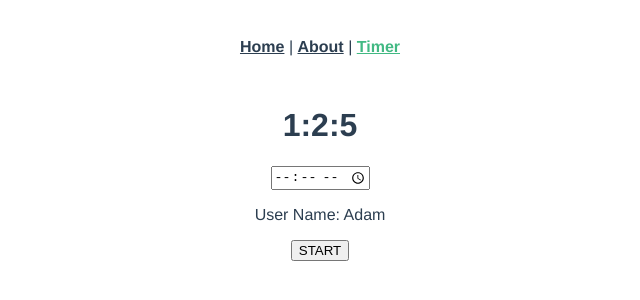
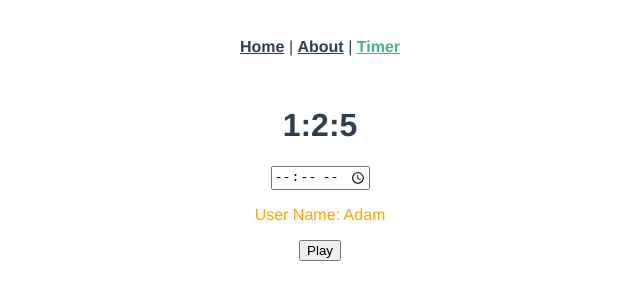
Before and after one commit to adamchenwei/ez-timer, a Vue app: page /#/timer in a window 1280 px wide. Shown: the top 300 px of the page, without its empty margins (320-960 px from the left). Built offline with nearby package versions, Linux system fonts and the light colour scheme.

Commit message:
feat(jsx): with style

```diff
--- a/src/components/EditableSpan.jsx
+++ b/src/components/EditableSpan.jsx
@@ -13,7 +13,12 @@ export default {
   },
   render() {
     return (
-      <span contentEditable onInput={this.change}>
+      <span
+        contentEditable
+        onInput={this.change}
+        style={`
+          font-size: 32px;
+        `}>
         {this.$slots.default}
       </span>
     );
--- a/src/components/UserInfo.jsx
+++ b/src/components/UserInfo.jsx
@@ -5,11 +5,17 @@ export default {
       type: String,
       required: true,
     },
+    textColor: {
+      type: String,
+      required: true,
+    },
   },
   render() {
     return (
       <div>
-        <p>User Name: {this.username}</p>
+        <p style={`
+          color: ${this.textColor}
+        `}>User Name: {this.username}</p>
       </div>
     );
   },
--- a/src/views/Timer.jsx
+++ b/src/views/Timer.jsx
@@ -1,11 +1,6 @@
 import UserInfo from '@/components/UserInfo';
 import EditableSpan from '../components/EditableSpan';
 
-{/* <style scoped>
-  .Test {
-    color: red;
-  }
-</style> */}
 
 export default {
   name: 'Timer',
@@ -15,48 +10,50 @@ export default {
       min: 2,
       sec: 5,
       username: 'Adam',
+      newColor: 'orange',
     };
   },
-  beforeMount() {
-    console.log('Timer beforeMount');
-  },
-  mounted() {
-    console.log('Timer mounted');
-  },
-  beforeCreate() {
-    console.log('Timer beforeCreate');
-  },
-  created() {
-    console.log('Timer created');
-  },
-  beforeUpdate() {
-    console.log('Timer beforeUpdate');
-  },
-  updated() {
-    console.log('Timer updated');
-  },
-  activated() {
-    console.log('Timer activated');
-  },
-  deactivated() {
-    console.log('Timer deactivated');
-  },
-  beforeDestory() {
-    console.log('Timer beforeDestory');
-  },
-  destoryed() {
-    console.log('Timer destoryed');
-  },
-  errorCaptured() {
-    console.log('Timer errorCaptured');
-  },
+  // beforeMount() {
+  //   console.log('Timer beforeMount');
+  // },
+  // mounted() {
+  //   console.log('Timer mounted');
+  // },
+  // beforeCreate() {
+  //   console.log('Timer beforeCreate');
+  // },
+  // created() {
+  //   console.log('Timer created');
+  // },
+  // beforeUpdate() {
+  //   console.log('Timer beforeUpdate');
+  // },
+  // updated() {
+  //   console.log('Timer updated');
+  // },
+  // activated() {
+  //   console.log('Timer activated');
+  // },
+  // deactivated() {
+  //   console.log('Timer deactivated');
+  // },
+  // beforeDestory() {
+  //   console.log('Timer beforeDestory');
+  // },
+  // destoryed() {
+  //   console.log('Timer destoryed');
+  // },
+  // errorCaptured() {
+  //   console.log('Timer errorCaptured');
+  // },
   methods: {
-    onClicker(event) {
-      console.log(event);
+    onClicker(/* event */) {
+      // console.log(event);
       this.sec = 999 + this.sec;
+      this.newColor = 'red';
     },
-    onContentChange: (event) => {
-      console.log(event.target.textContent);
+    onContentChange: (/* event */) => {
+      // console.log(event.target.textContent);
     },
   },
   render() {
@@ -69,8 +66,8 @@ export default {
           :<EditableSpan change={this.onContentChange}>{this.sec}</EditableSpan>
         </h1>
         <input type="time"></input>
-        <UserInfo username={this.username} />
-        <button onClick={this.onClicker}>START</button>
+        <UserInfo username={this.username} textColor={this.newColor}/>
+        <button onClick={this.onClicker}>Play</button>
       </div>
     );
   },
```
